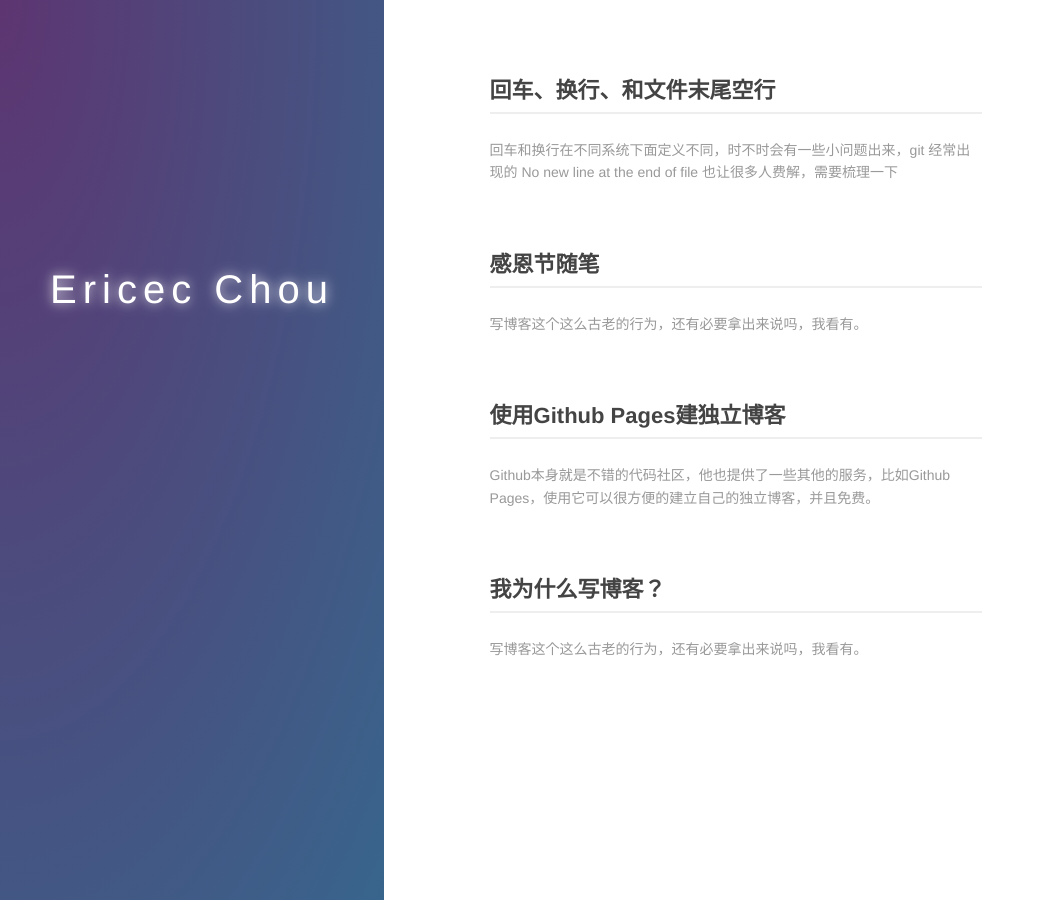
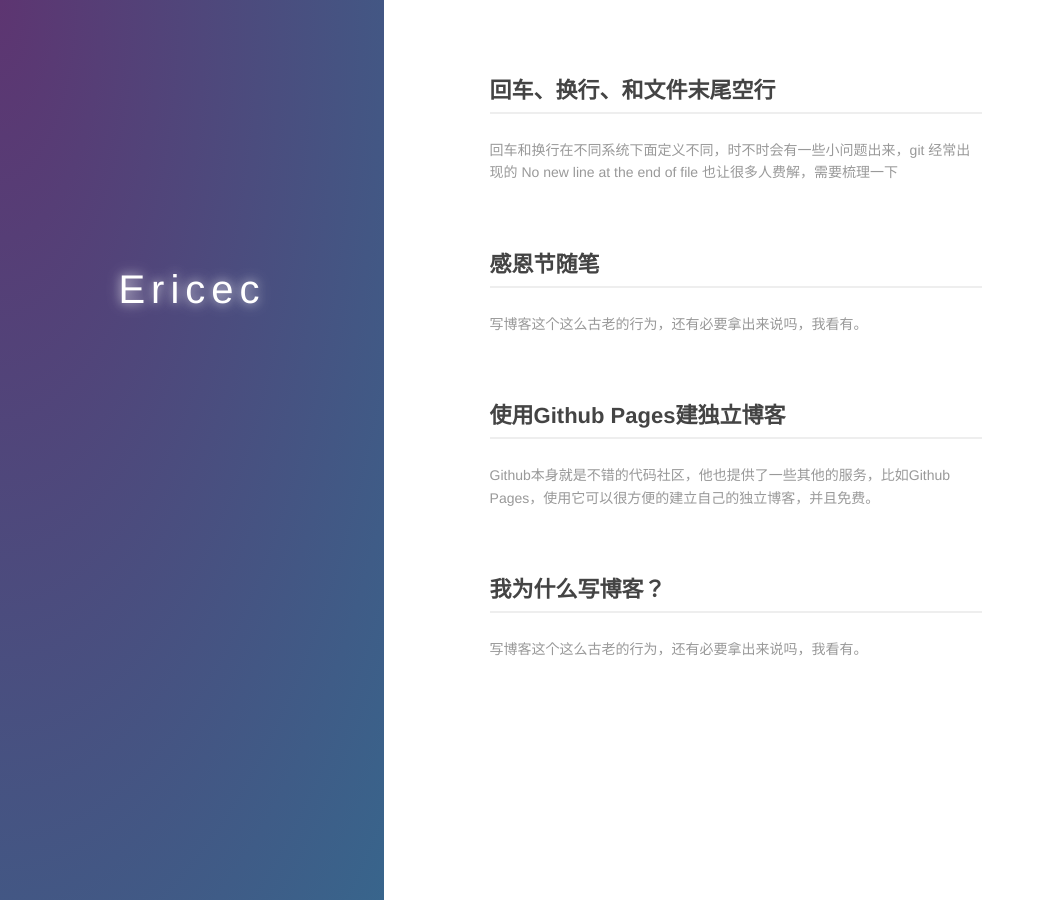
Before and after one commit to xiaowudesign/xiaowudesign.github.io, a Jekyll site: the page built from index.md, in a window 1280 px wide. Shown: the whole page, without its empty margins (0-1045 px from the left). Built offline with Jekyll 4.4.1, drawn with Linux system fonts in a browser that asks for light colours.

Commit message:
更新 index.md 信息

```diff
--- a/index.md
+++ b/index.md
@@ -6,7 +6,7 @@ layout: default
   <div class="index-wrapper">
     <div class="aside">
       <div class="info-card">
-        <h1>Ericec Chou</h1>
+        <h1>Ericec</h1>
         <a href="http://weibo.com/719951113/" target="_blank"><img src="http://www.weibo.com/favicon.ico" alt="" width="25"/></a>
         <a href="https://www.douban.com/people/xiaowusheji/" target="_blank"><img src="http://www.douban.com/favicon.ico" alt="" width="22"/></a>
         <a href="http://instagram.com/ericecchou/" target="_blank"><img src="http://d36xtkk24g8jdx.cloudfront.net/bluebar/00c6602/images/ico/favicon.ico" alt="" width="22"/></a>
```
